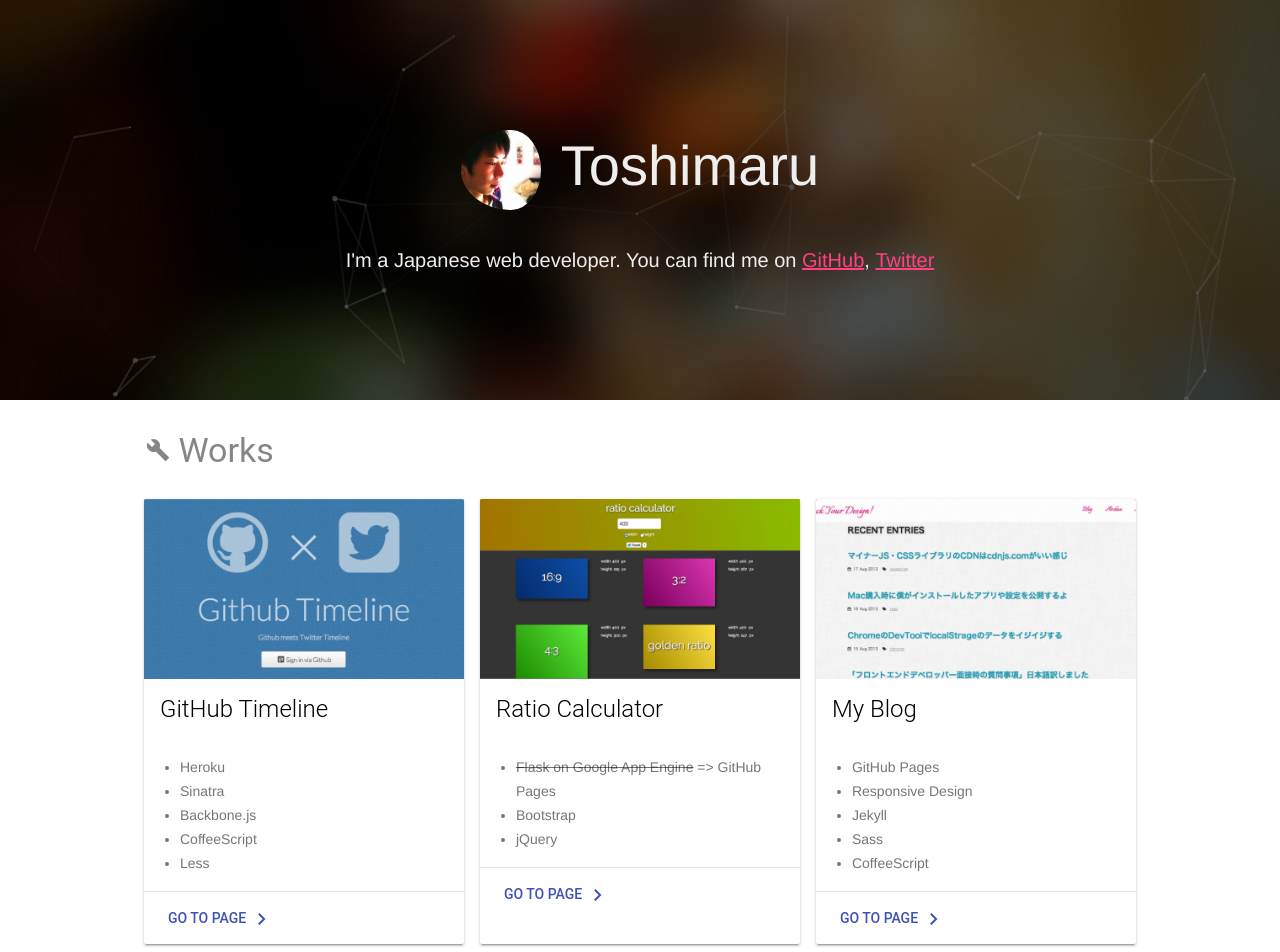
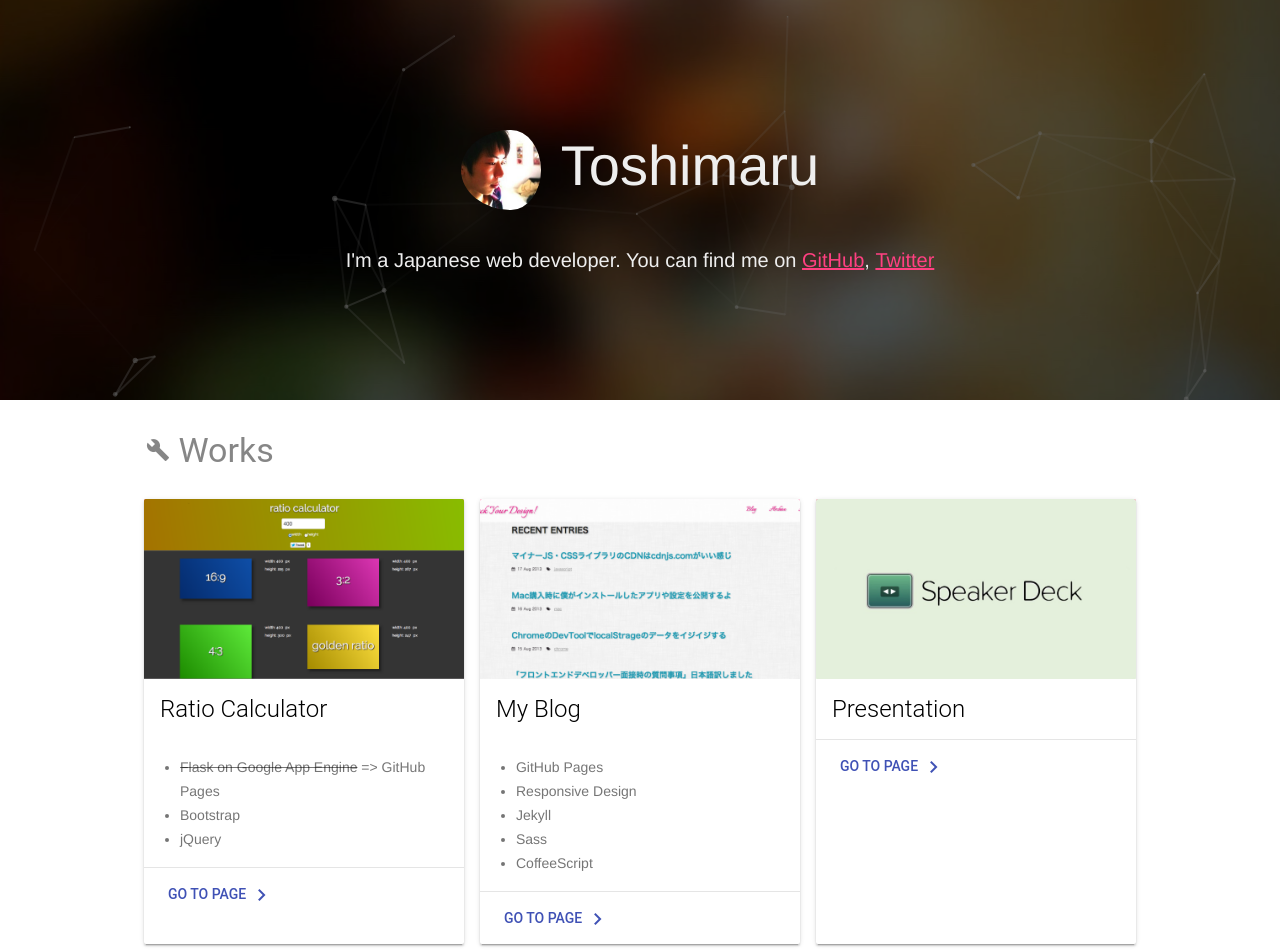
Before and after one commit to toshimaru/toshima.ru, a plain HTML site: page index.html in a window 1280 px wide. Shown: the top 952 px of the page. Drawn offline with nearby package versions, Linux system fonts and the light colour scheme.

Commit message:
Remove product

```diff
--- a/index.html
+++ b/index.html
@@ -32,30 +32,6 @@
   <div class="works-section">
     <div class="section-title mdl-typography--display-1-color-contrast"><i class="material-icons">build</i> Works</div>
     <div class="android-card-container mdl-grid">
-      <div class="mdl-cell mdl-card mdl-shadow--2dp">
-        <div class="mdl-card__media">
-          <img src="./img/gh-tl.png">
-        </div>
-        <div class="mdl-card__title">
-          <h4 class="mdl-card__title-text">GitHub Timeline</h4>
-        </div>
-        <div class="mdl-card__supporting-text">
-          <ul class="list-in-card">
-            <li>Heroku</li>
-            <li>Sinatra</li>
-            <li>Backbone.js</li>
-            <li>CoffeeScript</li>
-            <li>Less</li>
-          </ul>
-        </div>
-        <div class="mdl-card__actions mdl-card--border">
-          <a class="mdl-button mdl-button--colored mdl-js-button mdl-js-ripple-effect" href="http://github-tl.toshimaru.net/">
-            Go to page
-            <i class="material-icons">chevron_right</i>
-          </a>
-        </div>
-      </div>
-
       <div class="mdl-cell mdl-card mdl-shadow--2dp">
         <div class="mdl-card__media"><img src="./img/ratiocal.png"></div>
         <div class="mdl-card__title">
```
